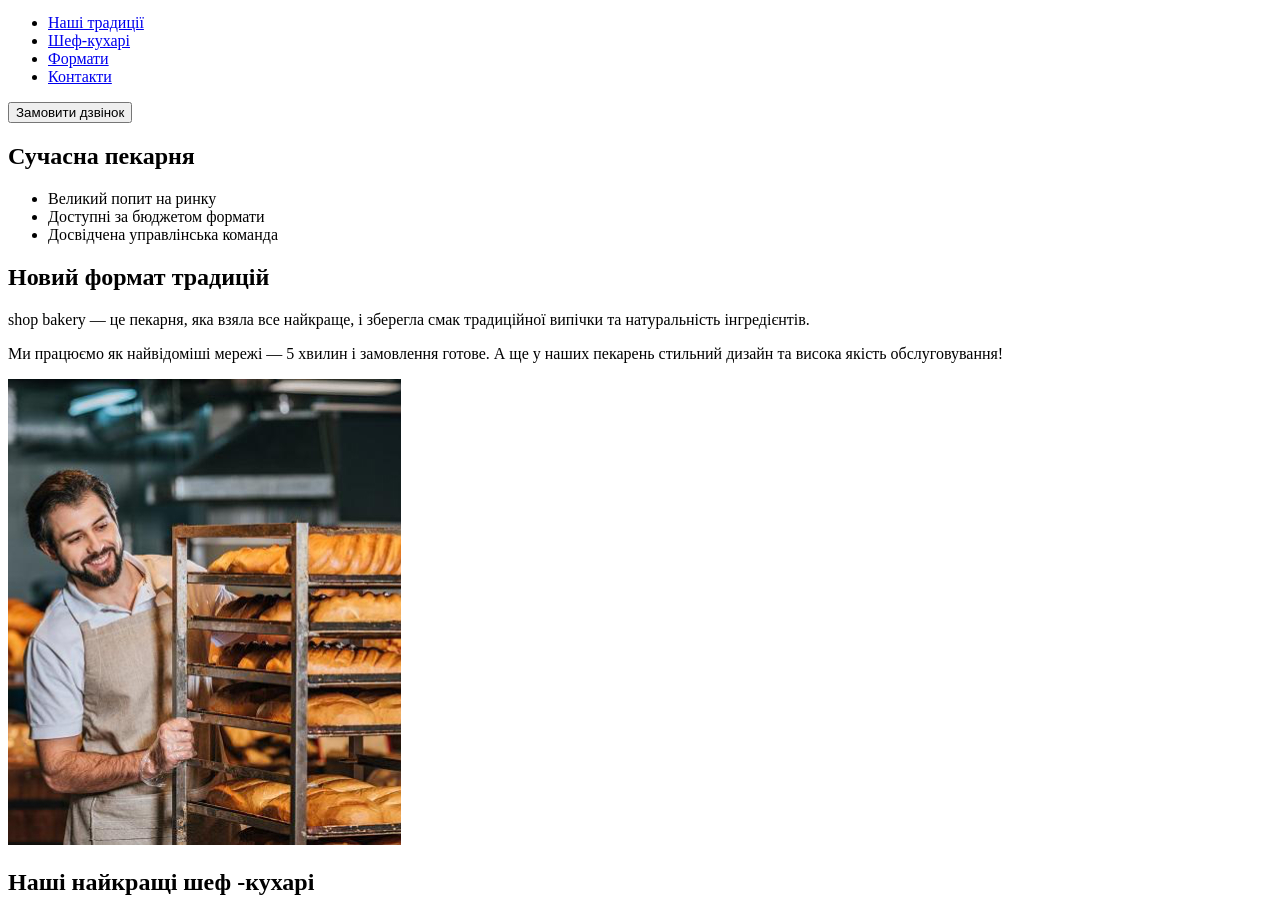
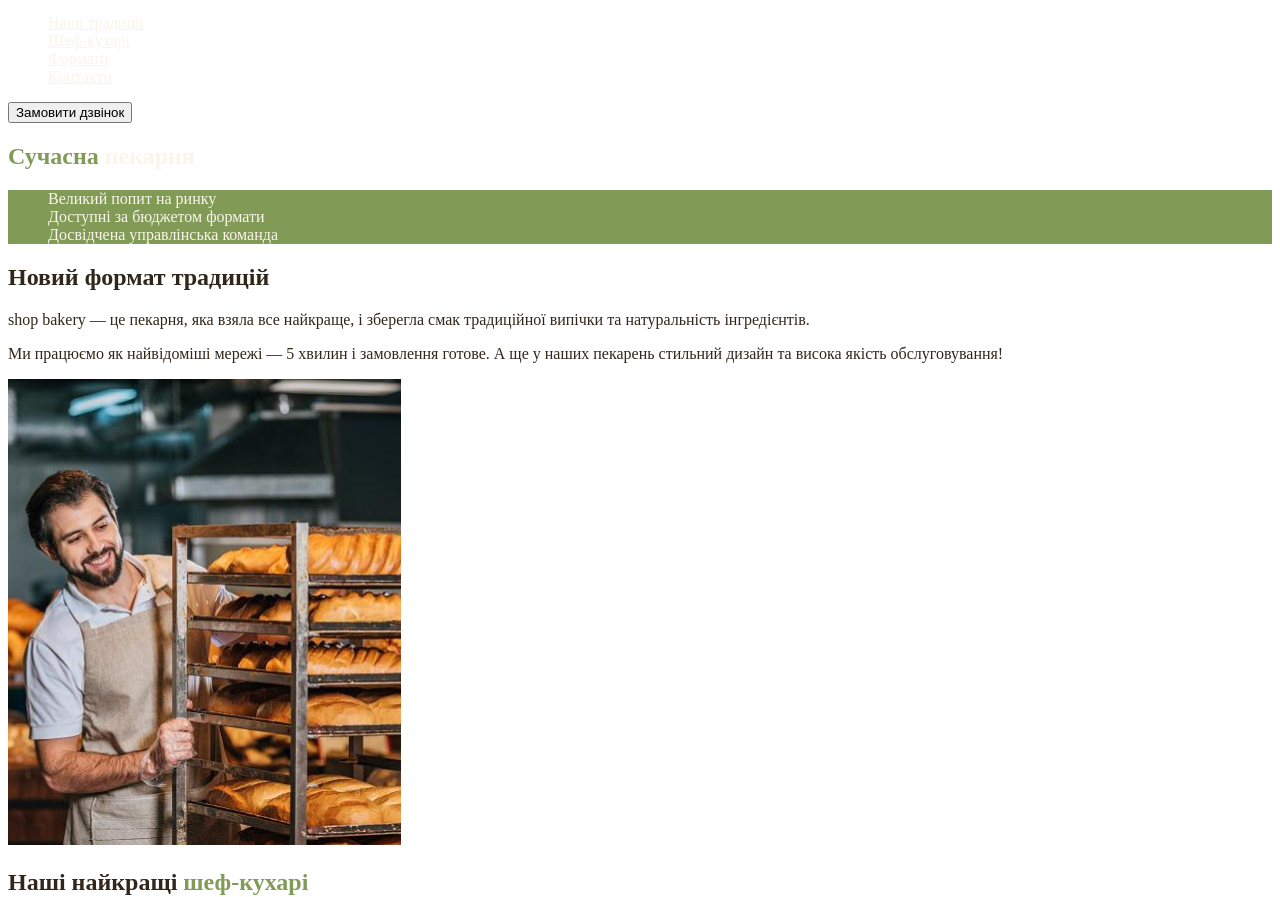
Before and after one commit to Fr1ghtN1ght/genius-homework, a plain HTML site: page index.html in a window 1280 px wide. Shown: the part 60-957 px from the top of the page. Drawn offline with Linux system fonts and the light colour scheme.

Commit message:
Added styles and variables in styles.css

```diff
--- /dev/null
+++ b/css/styles.css
@@ -0,0 +1,42 @@
+:root {
+    --color-primary-dark: #31261A;
+    --color-primary-light: #faf4ea;
+    --color-brand-light: #819b57;
+    --color-brand-dark: #465929;
+}
+
+
+/* Base */
+body {
+    color: var(--color-primary-dark);
+}
+
+ul {
+  list-style-type: none;
+}
+
+/* Links */
+.link {
+  color: var(--color-primary-light);
+}
+.link:hover {
+  color: var(--color-brand-light);
+}
+
+/* Hero section */
+.hero-title {
+  color: var(--color-primary-light);
+}
+.hero-title .accent {
+  color: var(--color-brand-light);
+}
+
+/* Advantages section */
+.advantages-list {
+  color: var(--color-primary-light);
+  background-color: var(--color-brand-light);
+}
+
+.section-title .accent{
+    color: var(--color-brand-light);
+}
--- a/index.html
+++ b/index.html
@@ -5,6 +5,7 @@
     <meta charset="UTF-8">
     <meta name="viewport" content="width=device-width, initial-scale=1.0">
     <title>Сучасна пекарня</title>
+    <link rel="stylesheet" href="/css/styles.css">
 </head>
 
 <body>
@@ -14,10 +15,10 @@
                 <img src="./images/logo.svg" alt="Логотип сучасної пекарні">->
             </a>
             <ul>
-                <li><a href="#traditions-section">Наші традиції</a></li>
-                <li><a href="#chefs-section">Шеф-кухарі</a></li>
-                <li><a href="#formats-section">Формати</a></li>
-                <li><a href="#contacts-section">Контакти</a></li>
+                <li><a class="link" href="#traditions-section">Наші традиції</a></li>
+                <li><a class="link" href="#chefs-section">Шеф-кухарі</a></li>
+                <li><a class="link" href="#formats-section">Формати</a></li>
+                <li><a class="link" href="#contacts-section">Контакти</a></li>
             </ul>
         </nav>
         <button type="button">Замовити дзвінок</button>
@@ -25,15 +26,15 @@
     </header>
     <main>
         <section>
-            <h1>Сучасна пекарня</h1>
+            <h1 class="hero-title"><span class="accent">Сучасна</span> пекарня</h1>
         </section>
         <section id="traditions-section">
-            <ul>
+            <ul class="advantages-list">
                 <li>Великий попит на ринку</li>
                 <li>Доступні за бюджетом формати</li>
                 <li>Досвідчена управлінська команда</li>
             </ul>
-            <h2>Новий формат традицій</h2>
+            <h2 class="section-title">Новий формат традицій</h2>
             <p><span>shop bakery</span> — це пекарня, яка взяла все найкраще, і зберегла смак традиційної випічки та
                 натуральність інгредієнтів.</p>
             <p>Ми працюємо як найвідоміші мережі —
@@ -44,7 +45,7 @@
             <img src="./images/baker-man.jpg" alt="Чоловік пекар дивиться на батони з посмішкою">
         </section>
         <section id="chefs-section">
-            <h2>Наші найкращі шеф -кухарі</h2>
+            <h2 class="section-title">Наші найкращі <span class="accent">шеф-кухарі</span></h2>
             <ul>
                 <li>
                     <article>
@@ -70,7 +71,7 @@
 
         </section>
         <section id="formats-section">
-            <h2>Формати</h2>
+            <h2 class="section-title">Формати</h2>
             <ul>
                 <li>
                     <article>
@@ -90,7 +91,7 @@
             </ul>
         </section>
         <section id="contacts-section">
-            <h2>Приєднуйся до мережі пекарень</h2>
+            <h2 class="section-title">Приєднуйся до мережі пекарень</h2>
         </section>
     </main>
     <footer>
@@ -99,10 +100,10 @@
                 <img src="./images/logo.svg" alt="Логотип сучасної пекарні">->
             </a>
             <ul>
-                <li><a href="#traditions-section">Наші традиції</a></li>
-                <li><a href="#chefs-section">Шеф-кухарі</a></li>
-                <li><a href="#formats-section">Формати</a></li>
-                <li><a href="#contacts-section">Контакти</a></li>
+                <li><a class="link" href="#traditions-section">Наші традиції</a></li>
+                <li><a class="link" href="#chefs-section">Шеф-кухарі</a></li>
+                <li><a class="link" href="#formats-section">Формати</a></li>
+                <li><a class="link" href="#contacts-section">Контакти</a></li>
             </ul>
         </nav>
         <address>
```
